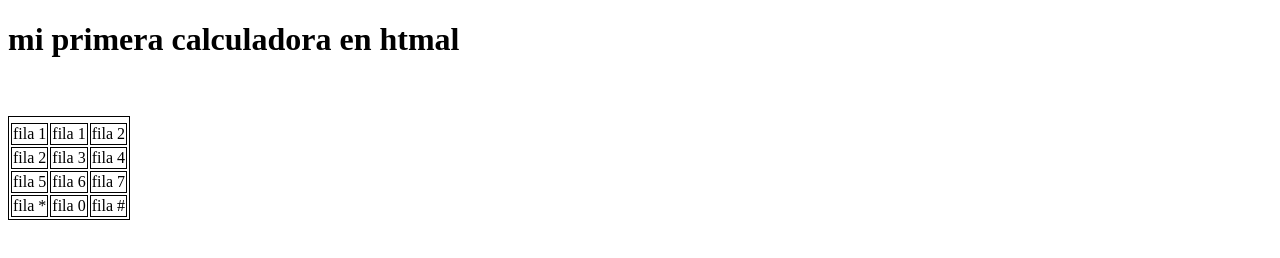
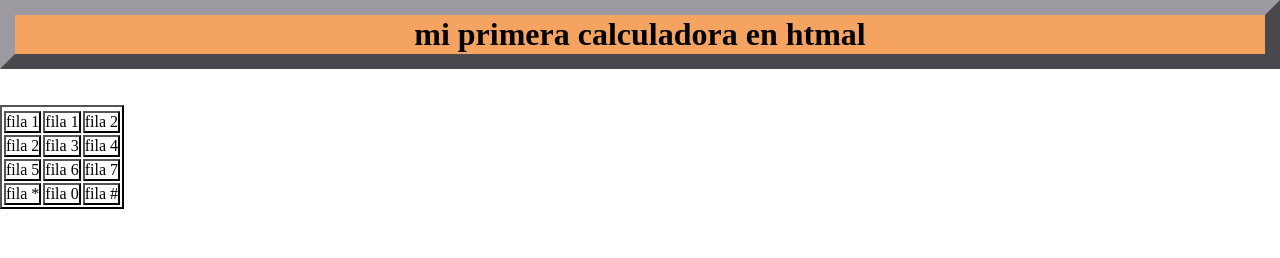
Before and after one commit to 20401/cal2, a plain HTML site: page index.html in a window 1280 px wide. Drawn offline with Linux system fonts and the light colour scheme.

Commit message:
se logro crear el cuadro y anezar el css activo al index

```diff
--- a/index.html
+++ b/index.html
@@ -4,13 +4,10 @@
     <meta charset="UTF-8">
     <meta http-equiv="X-UA-Compatible" content="IE=edge">
     <meta name="viewport" content="width=device-width, initial-scale=1.0">
-    <link rel="stylesheet" href="style.css">
+    <link rel="stylesheet" href="stely.css">
     <title>calculadora</title>
 </head>
-<style>
-    table,td {
-        border: 1px solid black}
- </style>
+
 <body>
 <h1>mi primera calculadora en htmal</h1>
     <br><br>
--- a/stely.css
+++ b/stely.css
@@ -1,4 +1,13 @@
-table, td
-{
-    border: 1px solid black;
-}
+
+*{margin: 0%;
+    padding:0%;}
+
+    h1{
+    text-align: center;
+    background-color: sandybrown;
+      border: 15px outset rgb(157, 153, 160);
+      padding:1px;}
+
+      table, td
+      {
+        border: 2px outset black}
```
